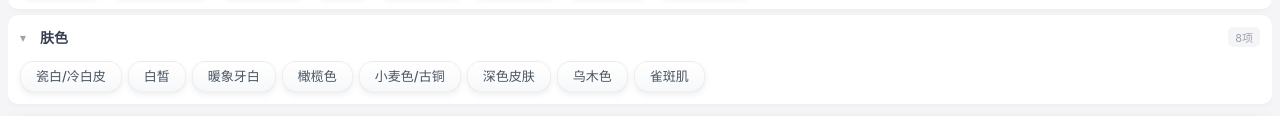
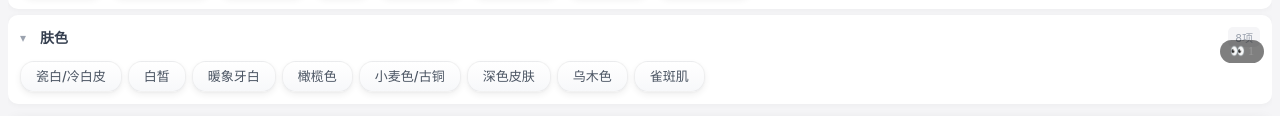
Before and after one commit to mawanping/ai-prompt-generator, a plain HTML site: page index.html in a window 1280 px wide. Shown: the part 725-841 px from the top of the page. Drawn offline with Linux system fonts and the light colour scheme; no server answers.

Commit message:
feat: add page view counter

```diff
--- a/index.html
+++ b/index.html
@@ -11,5 +11,9 @@
   </head>
   <body>
     <div id="app"></div>
+    <div id="hit-counter" style="position:fixed;bottom:12px;right:16px;z-index:9999;font-size:12px;color:#999;background:rgba(0,0,0,0.5);padding:4px 10px;border-radius:12px;pointer-events:none">👀 <span id="hit-count">0</span></div>
+    <script>
+      (function(){var k='ai-prompt-generator-v2';var c=document.getElementById('hit-count');var s=localStorage.getItem('_v_'+k);function u(){fetch('https://api.countapi.xyz/hit/mawanping/'+k).then(function(r){return r.json()}).then(function(d){c.textContent=d.value;localStorage.setItem('_v_'+k,'1')}).catch(function(){var v=parseInt(localStorage.getItem('_cv_'+k)||'0')+1;localStorage.setItem('_cv_'+k,v);c.textContent=v})}if(s){fetch('https://api.countapi.xyz/get/mawanping/'+k).then(function(r){return r.json()}).then(function(d){c.textContent=d.value||'0'}).catch(function(){c.textContent=localStorage.getItem('_cv_'+k)||'0'})}else{u()}})();
+    </script>
   </body>
 </html>
```
